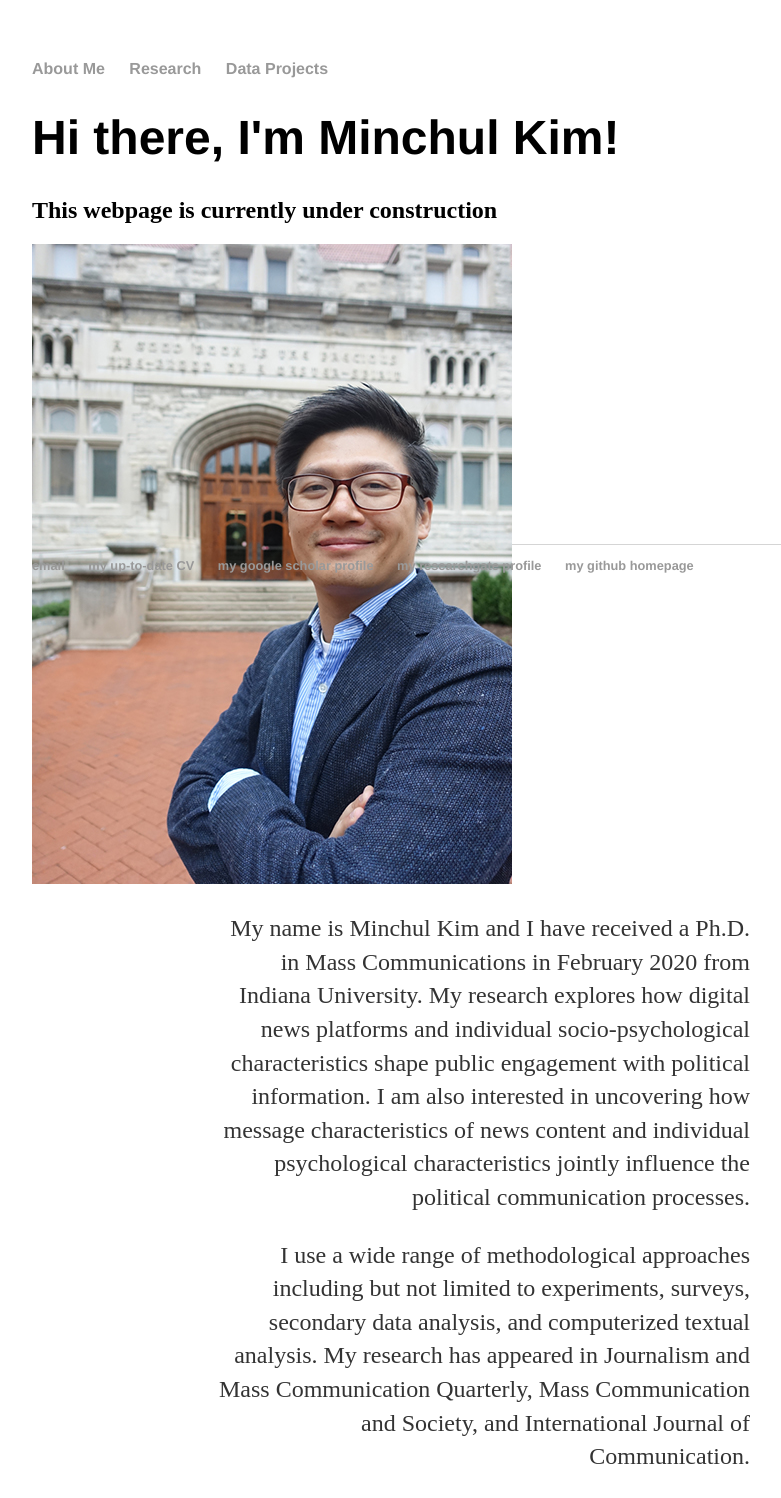
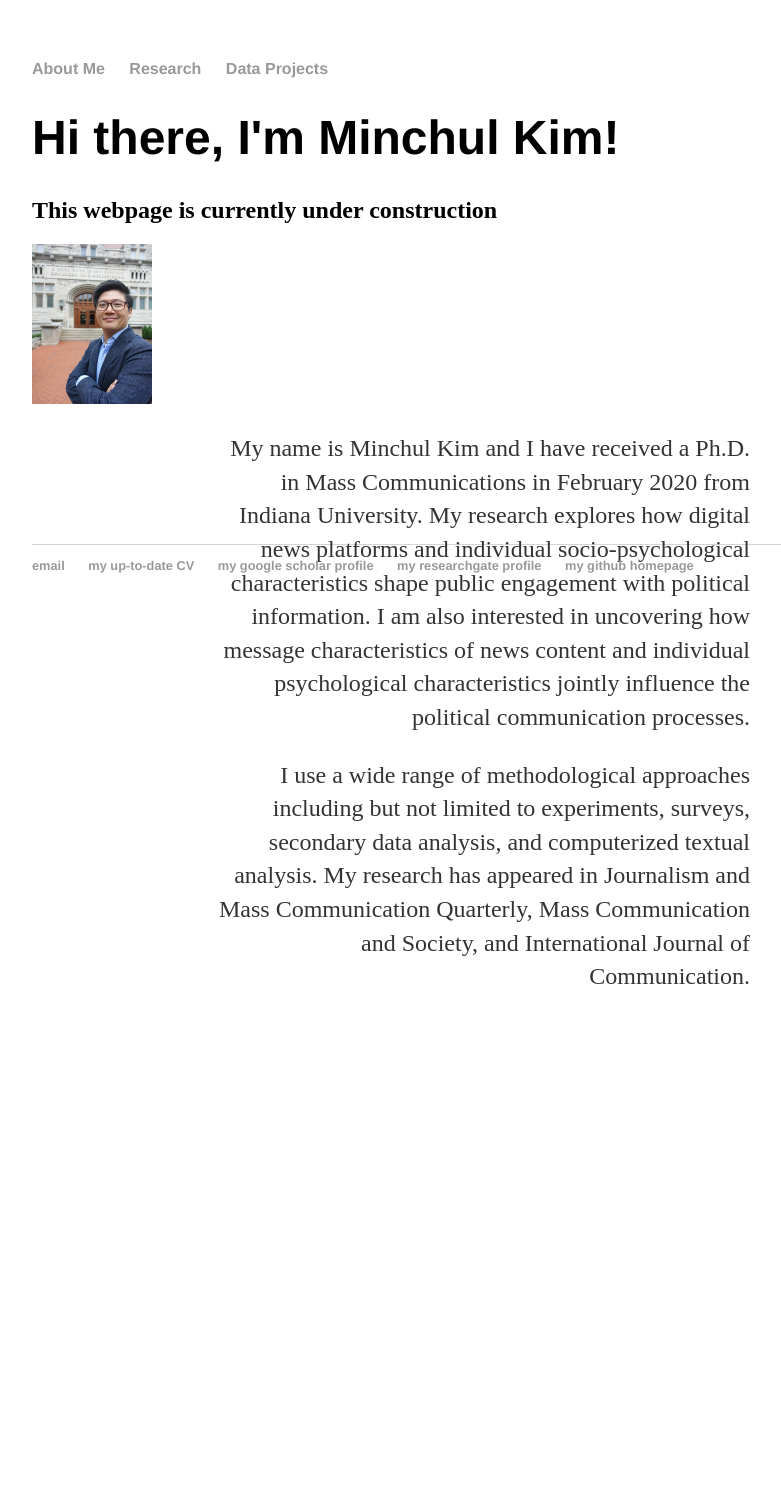
Before and after one commit to minchulkim-phd/minchulkim, a Jekyll site: the page built from index.html, in a window 1280 px wide. Shown: the whole page, without its empty margins (160-941 px from the left). Built offline with Jekyll 4.4.1, drawn with Linux system fonts in a browser that asks for light colours; after the commit the page ends 1018 px from its top, so only the background shows below that.

Commit message:
Update index.html

```diff
--- a/index.html
+++ b/index.html
@@ -7,7 +7,7 @@ title: Minchul Kim(Ph.D.)'s Personal Webpage
 	<h2>This webpage is currently under construction</h2>
 
 	<div class="slide-content">
-		<img src="/images/Portrait_Minchul Kim.jpg">
+		<img src="/images/Portrait_Minchul Kim.jpg" width='120px;' height='160px;'>
 		<div class="imgDes">
 			<p>My name is Minchul Kim and I have received a Ph.D. in Mass Communications in February 2020 from Indiana University. My research explores how digital news platforms and individual socio-psychological characteristics shape public engagement with political information. I am also interested in uncovering how message characteristics of news content and individual psychological characteristics jointly influence the political communication processes.</p>
 			<p>I use a wide range of methodological approaches including but not limited to experiments, surveys, secondary data analysis, and computerized textual analysis. My research has appeared in Journalism and Mass Communication Quarterly, Mass Communication and Society, and International Journal of Communication.</p>
```
